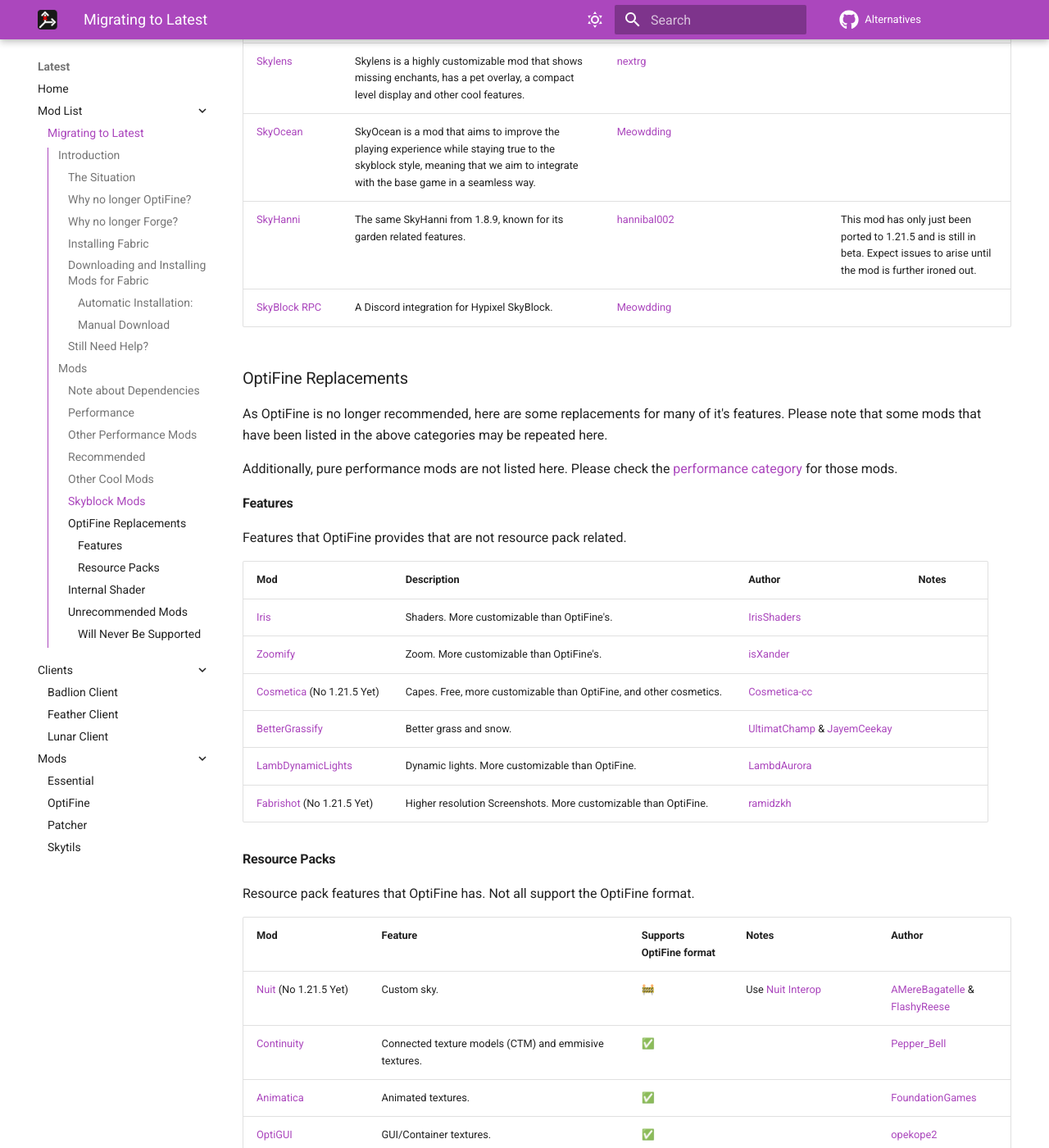
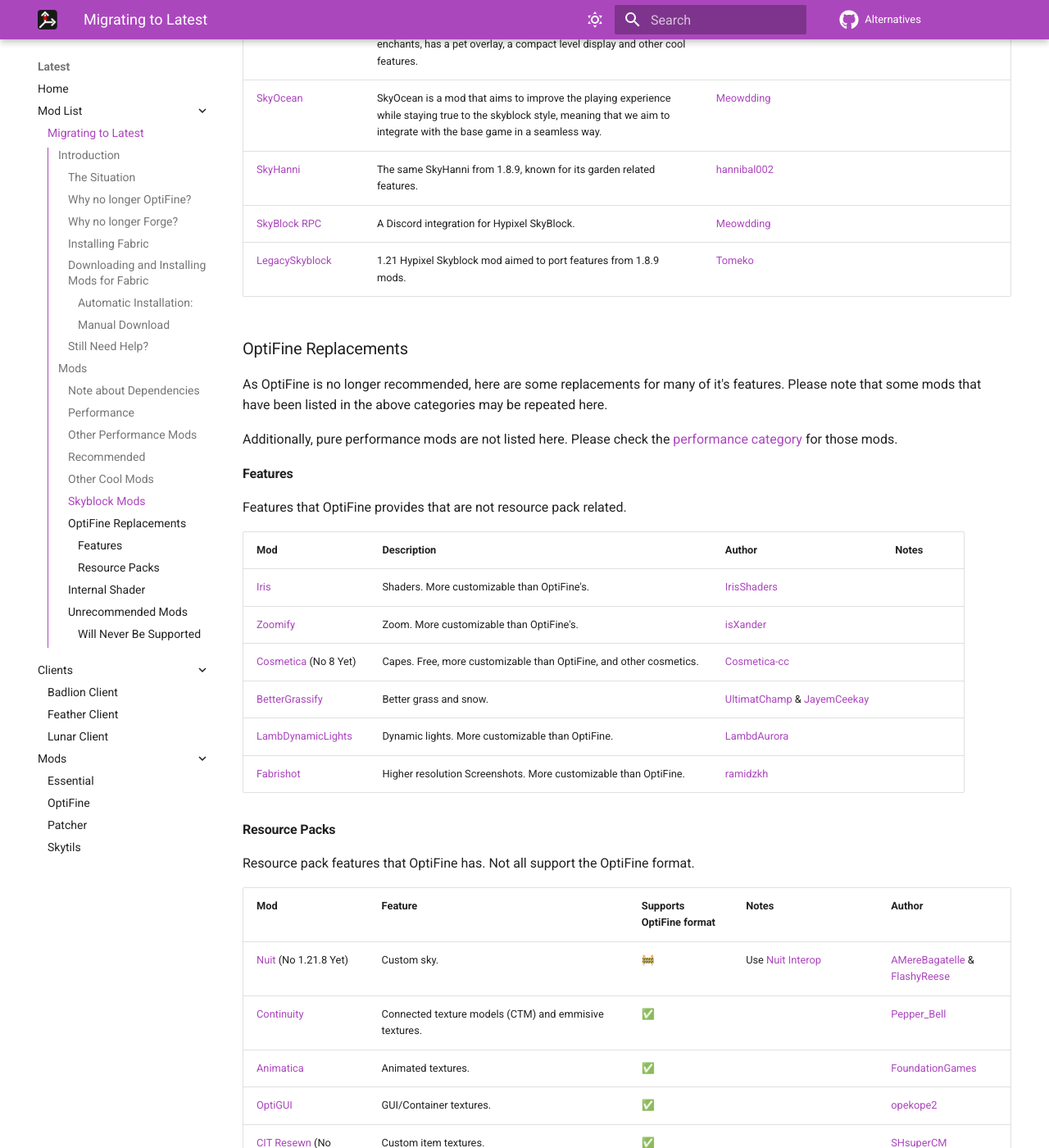
Before and after one commit to MicrocontrollersDev/Alternatives, an MkDocs documentation site: the page built from docs/latest/migrating.md, in a window 1280 px wide and 1400 px high, scrolled down 10739 px. Shown: the whole window at 82% size. Built offline with MkDocs 1.6.1 and Material for MkDocs 9.7.7, drawn with Linux system fonts in a browser that asks for light colours; comment, search, counter and statistics services are not loaded; some of the changed text lies outside the part shown.

Commit message:
add legacyskyblock and move to 1.21.8 (unfinished)

```diff
--- a/docs/latest/migrating.md
+++ b/docs/latest/migrating.md
@@ -73,12 +73,12 @@
 | [Sodium](https://modrinth.com/mod/sodium) | An all around performance mod, Sodium allows users to play the latest versions of Minecraft with high FPS, completely outperforming OptiFine, with some users seeing up to 8x their vanilla frames. Sodium also drastically improve visuals, providing a much better gameplay experience. | [CaffeineMC](https://github.com/CaffeineMC) |
 | [Iris](https://modrinth.com/mod/iris) | A shader loader that allows users to load up their favorite OptiFine shaderpacks, but with much higher FPS. Iris also provides performance enhancements when not using shaders, making it great for all users. | [Iris Team](https://github.com/IrisShaders) |
 | [Lithium](https://modrinth.com/mod/lithium) | Helps improve the performance of many vanilla systems without changing their mechanics. | [CaffeineMC](https://github.com/CaffeineMC) |
-| [Exordium](https://modrinth.com/mod/exordium) (No 1.21.5 Yet) | Caps the FPS of certain HUD elements that do not need to be updated every frame. | [tr7zw](https://github.com/tr7zw) | | May break some HUD elements from other mods. |
-| [Enhanced Block Entities](https://modrinth.com/mod/ebe) (No 1.21.5 Yet) | Improves block entities by making them used baked models instead, allowing for better performance, visuals (via better smoothlighting), and better resource pack customizability. | [FoundationGames](https://github.com/FoundationGames) |
+| [Exordium](https://modrinth.com/mod/exordium) | Caps the FPS of certain HUD elements that do not need to be updated every frame. | [tr7zw](https://github.com/tr7zw) | | May break some HUD elements from other mods. |
+| [Enhanced Block Entities](https://modrinth.com/mod/ebe) (No 1.21.8 Yet) | Improves block entities by making them used baked models instead, allowing for better performance, visuals (via better smoothlighting), and better resource pack customizability. | [FoundationGames](https://github.com/FoundationGames) |
 | [FerriteCore](https://modrinth.com/mod/ferrite-core) | Helps reduce the amount of memory the game takes up. This may make a big difference for larger modpacks as well. | [malte0811](https://github.com/malte0811) |
 | [Entity Culling](https://modrinth.com/mod/entityculling) | Culls entities that you cannot see, increasing FPS. While Sodium already does this, this mod is much more thorough in which entities can be culled. | [tr7zw](https://github.com/tr7zw) |
 | [ImmediatelyFast](https://modrinth.com/mod/immediatelyfast) | Improves the immediate mode rendering performance. | [RaphiMC](https://github.com/RaphiMC) |
-| [ModernFix](https://modrinth.com/mod/modernfix) (No 1.21.5 Yet) | ModernFix is an all-in-one mod that improves performance, reduces memory usage, and fixes many bugs in modern Minecraft versions without majorly compromising the game experience. | [embeddedt](https://github.com/embeddedt) |
+| [ModernFix](https://modrinth.com/mod/modernfix) (No 1.21.8 Yet) | ModernFix is an all-in-one mod that improves performance, reduces memory usage, and fixes many bugs in modern Minecraft versions without majorly compromising the game experience. | [embeddedt](https://github.com/embeddedt) |
 | [Dynamic FPS](https://modrinth.com/mod/dynamic-fps) | Reduces your FPS when tabbed out of the game, therefore reducing your system load. | [juliand665](https://github.com/juliand665) |
 | [Lazy Language Loader](https://modrinth.com/mod/lazy-language-loader) | Improves loading times when changing your language in game by only reloading the required resources. | [chachy](https://github.com/ChachyDev) |
 | [Sodium Extra](https://modrinth.com/mod/sodium-extra) | Allows you to half the resolution on Apple's Retina displays and also adds most of OptiFine's performance features such as toggles for animations, particles, rain/snow, clouds, sky and biome colors, and more, as well as some custom ones. | [FlashyReese](https://github.com/FlashyReese) |
@@ -199,7 +199,7 @@
 | [Axiom](https://modrinth.com/mod/axiom) | An alternative to WorldEdit and VoxelSniper to make building in singleplayer much easier. | [Moulberry](https://github.com/Moulberry) |
 | [Sounds](https://modrinth.com/mod/sound) | Adds many more sounds to Minecraft for things that did not previously have sounds. | [mineblock11](https://github.com/mineblock11) |
 | [TipTapShow](https://modrinth.com/mod/tiptapshow) | A keystrokes mod for modern fabric. | [Spyxar](https://github.com/Spyxar) |
-| [Favorita](https://modrinth.com/mod/favorita) (No 1.21.5 Yet) | A basic item favoriting mod, allowing you to stop yourself from discarding of important items. | [Deftu](https://github.com/Deftu) |
+| [Favorita](https://modrinth.com/mod/favorita) (No 1.21.8 Yet) | A basic item favoriting mod, allowing you to stop yourself from discarding of important items. | [Deftu](https://github.com/Deftu) |
 | [SaveMyKeybinds](https://modrinth.com/mod/savemykeybinds) | Allows you to save and load keybind presets. | [MisterCheezeCake](https://github.com/MisterCheezeCake) |
 | [Better Elytra Render](https://modrinth.com/mod/better-elytra-render) | Improves the look of elytra by changing its position on the player. | [KGriffon](https://github.com/kgriff0n) |
 | [Confirm Disconnect](https://modrinth.com/mod/confirm-disconnect) | Adds a confirmation dialogue before exiting your world/server. | [Microcontrollers](https://github.com/MicrocontrollersDev) |
@@ -222,8 +222,9 @@
 | [SkyCubed](https://modrinth.com/mod/skycubed) | SkyCubed is a Hypixel SkyBlock UI overhaul mod, changing all aspects of the UI in-game to be more inline into it looking like its own game. | [Meowdding](https://github.com/meowdding) |
 | [Skylens](https://modrinth.com/mod/skylens) | Skylens is a highly customizable mod that shows missing enchants, has a pet overlay, a compact level display and other cool features. | [nextrg](https://github.com/nextrg) |
 | [SkyOcean](https://modrinth.com/mod/skyocean) | SkyOcean is a mod that aims to improve the playing experience while staying true to the skyblock style, meaning that we aim to integrate with the base game in a seamless way. | [Meowdding](https://github.com/meowdding) |
-| [SkyHanni](https://modrinth.com/mod/skyhanni) | The same SkyHanni from 1.8.9, known for its garden related features. | [hannibal002](https://github.com/hannibal002) | | This mod has only just been ported to 1.21.5 and is still in beta. Expect issues to arise until the mod is further ironed out. |
+| [SkyHanni](https://modrinth.com/mod/skyhanni) | The same SkyHanni from 1.8.9, known for its garden related features. | [hannibal002](https://github.com/hannibal002) |
 | [SkyBlock RPC](https://modrinth.com/mod/skyblock-rpc) | A Discord integration for Hypixel SkyBlock. | [Meowdding](https://github.com/meowdding) |
+| [LegacySkyblock](https://modrinth.com/mod/legacyskyblock) | 1.21 Hypixel Skyblock mod aimed to port features from 1.8.9 mods. | [Tomeko](https://github.com/TomekoYT) |
 
 
 ### OptiFine Replacements
@@ -239,10 +240,10 @@
 | --- | --- | --- | --- |
 | [Iris](https://irisshaders.github.io) | Shaders. More customizable than OptiFine's. | [IrisShaders](https://github.com/IrisShaders) |
 | [Zoomify](https://modrinth.com/mod/zoomify) | Zoom. More customizable than OptiFine's. | [isXander](https://github.com/isXander) |
-| [Cosmetica](https://modrinth.com/mod/cosmetica) (No 1.21.5 Yet) | Capes. Free, more customizable than OptiFine, and other cosmetics. | [Cosmetica-cc](https://github.com/Cosmetica-cc)
+| [Cosmetica](https://modrinth.com/mod/cosmetica) (No 8 Yet) | Capes. Free, more customizable than OptiFine, and other cosmetics. | [Cosmetica-cc](https://github.com/Cosmetica-cc)
 | [BetterGrassify](https://modrinth.com/mod/bettergrassify) | Better grass and snow. | [UltimatChamp](https://github.com/UltimatChamp) & [JayemCeekay](https://github.com/JayemCeekay) |
 | [LambDynamicLights](https://modrinth.com/mod/lambdynamiclights) | Dynamic lights. More customizable than OptiFine. | [LambdAurora](https://github.com/LambdAurora) |
-| [Fabrishot](https://modrinth.com/mod/fabrishot) (No 1.21.5 Yet) | Higher resolution Screenshots. More customizable than OptiFine. | [ramidzkh](https://github.com/ramidzkh) |
+| [Fabrishot](https://modrinth.com/mod/fabrishot) | Higher resolution Screenshots. More customizable than OptiFine. | [ramidzkh](https://github.com/ramidzkh) |
 
 #### Resource Packs
 
@@ -250,19 +251,19 @@
 
 | Mod | Feature | Supports OptiFine format| Notes | Author |
 | --- | --- | --- | --- | --- |
-| [Nuit](https://modrinth.com/mod/nuit) (No 1.21.5 Yet) | Custom sky. | 🚧 | Use [Nuit Interop](https://modrinth.com/mod/nuit-interop) | [AMereBagatelle](https://modrinth.com/user/ifLBWnLs) & [FlashyReese](https://github.com/FlashyReese) |
+| [Nuit](https://modrinth.com/mod/nuit) (No 1.21.8 Yet) | Custom sky. | 🚧 | Use [Nuit Interop](https://modrinth.com/mod/nuit-interop) | [AMereBagatelle](https://modrinth.com/user/ifLBWnLs) & [FlashyReese](https://github.com/FlashyReese) |
 | [Continuity](https://modrinth.com/mod/continuity) | Connected texture models (CTM) and emmisive textures. | ✅ | | [Pepper_Bell](https://github.com/PepperCode1) |
 | [Animatica](https://modrinth.com/mod/animatica) | Animated textures. | ✅ | | [FoundationGames](https://github.com/FoundationGames) |
 | [OptiGUI](https://modrinth.com/mod/optigui) | GUI/Container textures. | ✅ | | [opekope2](https://github.com/opekope2) |
-| [CIT Resewn](https://modrinth.com/mod/cit-resewn) (No 1.21.5 Yet)| Custom item textures. | ✅ | | [SHsuperCM](https://github.com/SHsuperCM) |
+| [CIT Resewn](https://modrinth.com/mod/cit-resewn) (No 1.21.8 Yet)| Custom item textures. | ✅ | | [SHsuperCM](https://github.com/SHsuperCM) |
 | [Polytone](https://modrinth.com/mod/polytone) | Custom colors, sounds, particles, GUI elements, and more. | ✅ | More customizable. | [MehVahdJukaar](https://github.com/MehVahdJukaar)  |
 | [Entity Model Features](https://modrinth.com/mod/entity-model-features) | Custom entity models. | ✅ | More customizable. | [Traben](https://github.com/Traben-0) |
 | [Entity Texture Features](https://modrinth.com/mod/entitytexturefeatures) | Random and emissive entity textures. | ✅ | More customizable. | [Traben](https://github.com/Traben-0) |
-| [Entity Sound Features](https://modrinth.com/mod/esf) | Entity sound variation. | ✅ | More customizable. | [Traben](https://github.com/Traben-0) |
-| [JsonEM](https://modrinth.com/mod/jsonem) (No 1.21.5 Yet) | Custom JSON Entity Models. | ⛔ | | [FoundationGames](https://github.com/FoundationGames) |
+| [Entity Sound Features](https://modrinth.com/mod/esf) (No 1.21.8 Yet) | Entity sound variation. | ✅ | More customizable. | [Traben](https://github.com/Traben-0) |
+| [JsonEM](https://modrinth.com/mod/jsonem) | Custom JSON Entity Models. | ⛔ | | [FoundationGames](https://github.com/FoundationGames) |
 | [Transparent](https://modrinth.com/mod/transparent) | Transparent/translucent entities. | ✅ | | [Trikzon](https://github.com/Trikzon) |
 | [Puzzle](https://modrinth.com/mod/puzzle) | Custom splash screen, better logo blending, unlimited model rotations, and bigger custom models. | ✅ | | [PuzzleMC](https://github.com/PuzzleMC) |
-| [Custom Splash Screen](https://modrinth.com/mod/custom-splash-screen) (No 1.21.5 Yet) | Custom splash screen. | ⛔ | More customizable (than OptiFine and Puzzle). | [Motschen](https://github.com/Motschen) |
+| [Custom Splash Screen](https://modrinth.com/mod/custom-splash-screen) (No 1.21.8 Yet) | Custom splash screen. | ⛔ | More customizable (than OptiFine and Puzzle). | [Motschen](https://github.com/Motschen) |
 
 ### Internal Shader
 
```
Also changed, not shown: docs/latest/skytils.md (+2 -2 lines).
